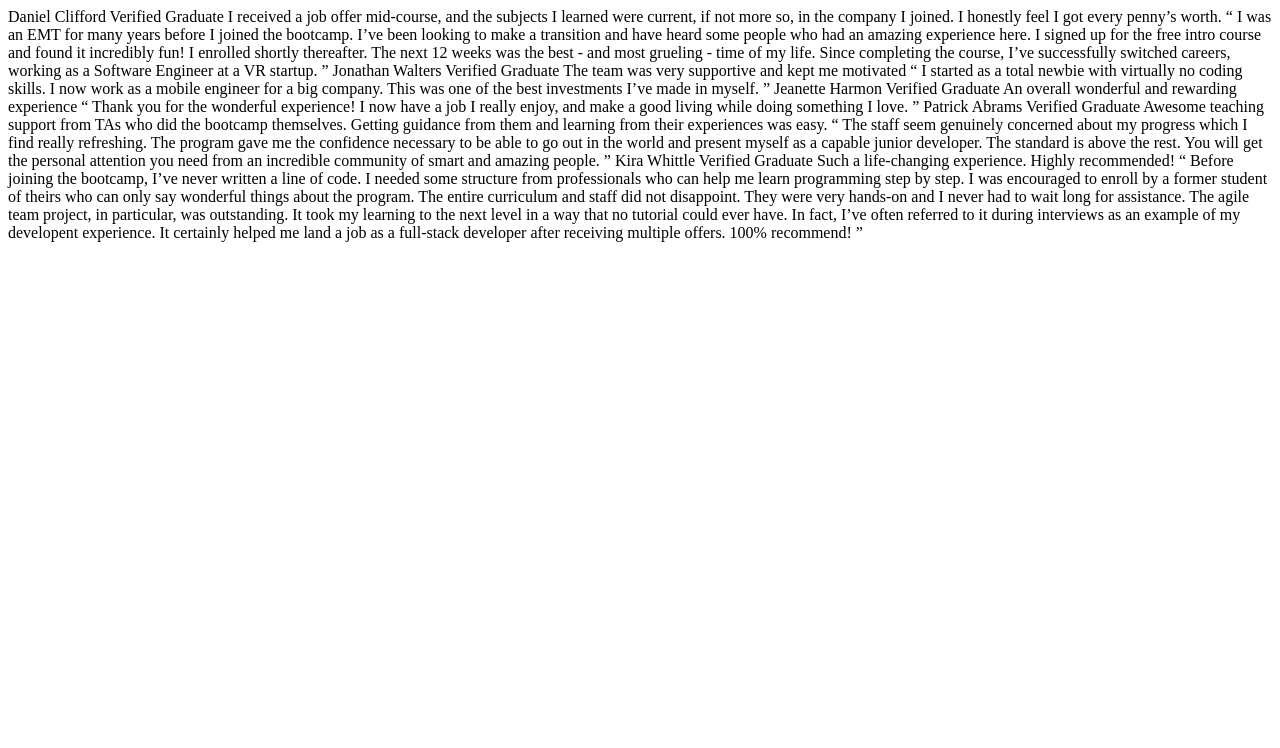
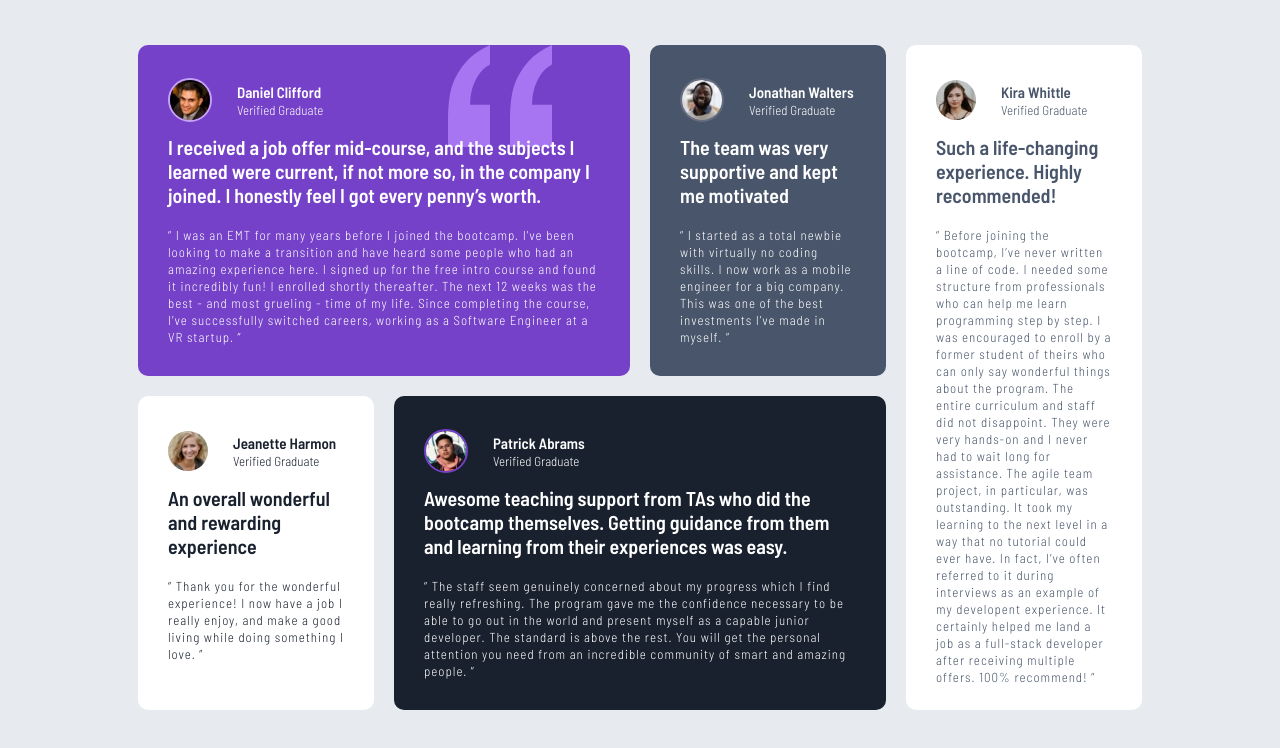
Before and after one commit to TangoCode99/testimonials-grid-section-main, a plain HTML site: page index.html in a window 1280 px wide. Drawn offline with Linux system fonts and the light colour scheme.

Commit message:
Final product

```diff
--- a/index.html
+++ b/index.html
@@ -1,66 +1,145 @@
 <!DOCTYPE html>
 <html lang="en">
   <head>
-  <meta charset="UTF-8">
-  <meta name="viewport" content="width=device-width, initial-scale=1.0"> <!-- displays site properly based on user's device -->
+    <meta charset="UTF-8" />
+    <meta name="viewport" content="width=device-width, initial-scale=1.0" />
 
-  <link rel="icon" type="image/png" sizes="32x32" href="./images/favicon-32x32.png">
-  <link rel="stylesheet" href="/styles/index.css">
+    <link
+      rel="icon"
+      type="image/png"
+      sizes="32x32"
+      href="./images/favicon-32x32.png"
+    />
+    <link rel="stylesheet" href="/styles/index.css" />
 
     <title>Frontend Mentor | [Challenge Name Here]</title>
   </head>
-<body>
+  <body role="main">
+    <div class="layout">
+      <div class="card daniel">
+        <div class="card-avatar">
+          <img class="avatar" src="/images/image-daniel.jpg" alt="daniel avatar">
+          <div class="person-container">
+            <div class="name semibold">
               Daniel Clifford
+            </div>
+            <div class="title medium">
               Verified Graduate
-
-  I received a job offer mid-course, and the subjects I learned were current, if not more so,
-  in the company I joined. I honestly feel I got every penny’s worth.
-
-  “ I was an EMT for many years before I joined the bootcamp. I’ve been looking to make a
-  transition and have heard some people who had an amazing experience here. I signed up
-  for the free intro course and found it incredibly fun! I enrolled shortly thereafter.
-  The next 12 weeks was the best - and most grueling - time of my life. Since completing
-  the course, I’ve successfully switched careers, working as a Software Engineer at a VR startup. ”
-
+            </div>
+          </div>
+        </div>
+        <div class="card-title semibold">
+          I received a job offer mid-course, and
+          the subjects I learned were current, if not more so, in the company I
+          joined. I honestly feel I got every penny’s worth.
+        </div>
+        <div class="card-quote medium">
+          “ I was an EMT for
+          many years before I joined the bootcamp. I’ve been looking to make a
+          transition and have heard some people who had an amazing experience
+          here. I signed up for the free intro course and found it incredibly fun!
+          I enrolled shortly thereafter. The next 12 weeks was the best - and most
+          grueling - time of my life. Since completing the course, I’ve
+          successfully switched careers, working as a Software Engineer at a VR
+          startup. ”
+        </div>
+      </div>
+      <div class="card jonathan">
+        <div class="card-avatar">
+          <img class="avatar" src="/images/image-jonathan.jpg" alt="Jonathan avatar">
+          <div class="person-container">
+            <div class="name semibold">
               Jonathan Walters
+            </div>
+            <div class="title medium">
               Verified Graduate
-
+            </div>
+          </div>
+        </div>
+        <div class="card-title semibold">
           The team was very supportive and kept me motivated
-
-  “ I started as a total newbie with virtually no coding skills. I now work as a mobile engineer
-  for a big company. This was one of the best investments I’ve made in myself. ”
-
+        </div>
+        <div class="card-quote medium">
+          “ I started as a total newbie with virtually no coding
+          skills. I now work as a mobile engineer for a big company. This was one
+          of the best investments I’ve made in myself. ”
+        </div>
+      </div>
+      <div class="card jeanette">
+        <div class="card-avatar">
+          <img class="avatar" src="/images/image-jeanette.jpg" alt="Jeanette avatar">
+          <div class="person-container">
+            <div class="name semibold">
               Jeanette Harmon
+            </div>
+            <div class="title medium">
               Verified Graduate
-
+            </div>
+          </div>
+        </div>
+        <div class="card-title semibold">
           An overall wonderful and rewarding experience
-
-  “ Thank you for the wonderful experience! I now have a job I really enjoy, and make a good living
-  while doing something I love. ”
-
+        </div>
+        <div class="card-quote medium">
+          “ Thank you for the wonderful experience! I now have a job I
+          really enjoy, and make a good living while doing something I love. ”
+        </div>
+      </div>
+      <div class="card patrick">
+        <div class="card-avatar">
+          <img class="avatar" src="/images/image-patrick.jpg" alt="Patrick avatar">
+          <div class="person-container">
+            <div class="name semibold">
               Patrick Abrams
+            </div>
+            <div class="title medium">
               Verified Graduate
-
-  Awesome teaching support from TAs who did the bootcamp themselves. Getting guidance from them and
-  learning from their experiences was easy.
-
-  “ The staff seem genuinely concerned about my progress which I find really refreshing. The program
-  gave me the confidence necessary to be able to go out in the world and present myself as a capable
-  junior developer. The standard is above the rest. You will get the personal attention you need from
-  an incredible community of smart and amazing people. ”
-
+            </div>
+          </div>
+        </div>
+        <div class="card-title semibold">
+          Awesome teaching support from TAs who
+          did the bootcamp themselves. Getting guidance from them and learning
+          from their experiences was easy.
+        </div>
+        <div class="card-quote medium">
+          “ The staff seem genuinely concerned
+          about my progress which I find really refreshing. The program gave me
+          the confidence necessary to be able to go out in the world and present
+          myself as a capable junior developer. The standard is above the rest.
+          You will get the personal attention you need from an incredible
+          community of smart and amazing people. ”
+        </div>
+      </div>
+      <div class="card kira">
+        <div class="card-avatar">
+          <img class="avatar" src="/images/image-kira.jpg" alt="Patrick avatar">
+          <div class="person-container">
+            <div class="name semibold">
               Kira Whittle
+            </div>
+            <div class="title medium">
               Verified Graduate
-
+            </div>
+          </div>
+        </div>
+        <div class="card-title semibold">
           Such a life-changing experience. Highly recommended!
-
-  “ Before joining the bootcamp, I’ve never written a line of code. I needed some structure from
-  professionals who can help me learn programming step by step. I was encouraged to enroll by a former
-  student of theirs who can only say wonderful things about the program. The entire curriculum and staff
-  did not disappoint. They were very hands-on and I never had to wait long for assistance. The agile team
-  project, in particular, was outstanding. It took my learning to the next level in a way that no tutorial
-  could ever have. In fact, I’ve often referred to it during interviews as an example of my developent
-  experience. It certainly helped me land a job as a full-stack developer after receiving multiple offers.
-  100% recommend! ”
+        </div>
+        <div class="card-quote medium">
+          “ Before joining the bootcamp, I’ve never written a line of
+          code. I needed some structure from professionals who can help me learn
+          programming step by step. I was encouraged to enroll by a former student
+          of theirs who can only say wonderful things about the program. The
+          entire curriculum and staff did not disappoint. They were very hands-on
+          and I never had to wait long for assistance. The agile team project, in
+          particular, was outstanding. It took my learning to the next level in a
+          way that no tutorial could ever have. In fact, I’ve often referred to it
+          during interviews as an example of my developent experience. It
+          certainly helped me land a job as a full-stack developer after receiving
+          multiple offers. 100% recommend! ”
+        </div>
+      </div>
+    </div>
   </body>
 </html>
--- a/styles/index.css
+++ b/styles/index.css
@@ -1,3 +1,184 @@
 @tailwind base;
 @tailwind components;
 @tailwind utilities;
+
+@import url('https://fonts.googleapis.com/css2?family=Barlow+Semi+Condensed:wght@300;600&display=swap');
+
+:root {
+    /* Primary */
+    --Purple50: hsl(260, 100%, 95%);
+    --Purple300: hsl(264, 82%, 80%);
+    --Purple500: hsl(263, 55%, 52%);
+    /* Neutral */
+    --White: hsl(0, 0%, 100%);
+    --Grey100: hsl(214, 17%, 92%);
+    --Grey200: hsl(0, 0%, 81%);
+    --Grey400: hsl(224, 10%, 45%);
+    --Grey500: hsl(217, 19%, 35%);
+    --Darkblue: hsl(219, 29%, 14%);
+    --Black: hsl(0, 0%, 7%);
+}
+
+
+.medium {
+    font-family: "Barlow Semi Condensed", sans-serif;
+    font-weight: 300;
+    font-style: normal;
+}
+
+.semibold {
+    font-family: "Barlow Semi Condensed", sans-serif;
+    font-weight: 600;
+    font-style: normal;
+}
+
+body {
+    font-family: "Barlow Semi Condensed", sans-serif;
+    margin: 3rem 0px;
+    padding: 0px;
+    background-color: var(--Grey100);
+}
+
+.layout {
+    display: grid;
+    grid-template-columns: auto;
+    justify-content: center;
+}
+
+.daniel {
+    color: var(--White);
+    background-color: var(--Purple500);
+
+    img {
+        border: 2px solid var(--Purple300);
+    }
+}
+
+.jonathan {
+    color: var(--White);
+    background-color: var(--Grey500);
+
+    img {
+        border: 2px solid var(--Grey400);
+    }
+}
+
+.jeanette {
+    color: var(--Darkblue);
+    background-color: var(--White);
+}
+
+.patrick {
+    color: var(--White);
+    background-color: var(--Darkblue);
+
+    img {
+        border: 2px solid var(--Purple500);
+    }
+}
+
+.kira {
+    color: var(--Grey500);
+    background-color: var(--White);
+}
+
+.card {
+    margin: 10px;
+    padding: 30px;
+    width: 100%;
+    max-width: 250px;
+    border-radius: 10px;
+}
+
+.card-avatar {
+    display: flex;
+    flex-direction: row;
+    align-items: center;
+    height: 50px;
+}
+
+.avatar {
+    width: 40px;
+    border-radius: 100%;
+    margin-right: 25px;
+}
+
+.person-container {
+    display: flex;
+    flex-direction: column;
+    justify-content: space-between;
+    height: 35px;
+}
+
+.name {
+    font-size: 15px;
+}
+
+.title {
+    font-size: 13px;
+}
+
+.card-title {
+    margin: 10px 0px 20px;
+    font-size: 20px;
+}
+
+.card-quote {
+    margin: 20px 0px 0px;
+    font-size: 12px;
+    letter-spacing: 1px;
+}
+
+@media screen and (min-width: 1040px) {
+
+    body {
+        min-height: 100vh;
+        margin: 0px 8rem;
+        display: flex;
+        justify-content: center;
+    }
+
+    .layout {
+        margin-top: 35px;
+        height: 80vh;
+        display: grid;
+        grid-template-columns: repeat(4, 1fr);
+        grid-template-rows: repeat(2, 1fr);
+        gap: 0px;
+        grid-template-areas:
+            "one one two five"
+            "three four four five";
+    }
+
+    .daniel {
+        grid-area: one;
+        background-image: url("/images/bg-pattern-quotation.svg");
+        background-repeat: no-repeat;
+        background-position: 80% 0%;
+    }
+
+    .jonathan {
+        grid-area: two;
+    }
+
+    .jeanette {
+        grid-area: three;
+    }
+
+    .patrick {
+        grid-area: four;
+    }
+
+    .kira {
+        grid-area: five;
+    }
+
+    .card {
+        max-width: fit-content;
+    }
+
+    .card-quote {
+        font-size: 13px;
+        line-height: 17px;
+    }
+}
```
Lines whose indentation alone changed are shown as unchanged.
